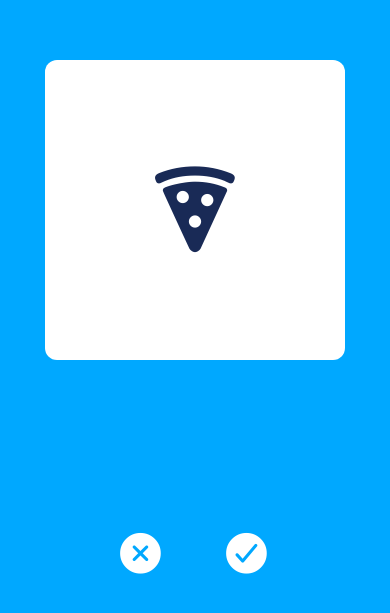
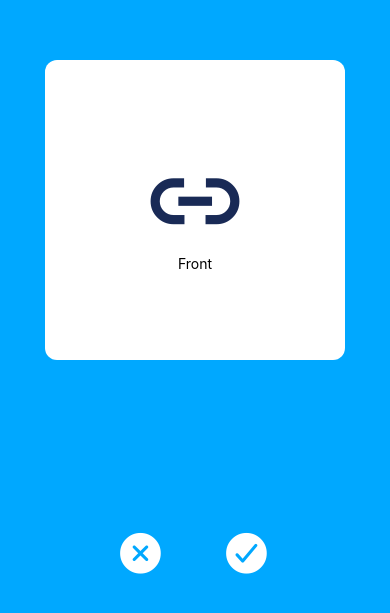
Before and after one commit to zpdl95/langApp, a React Native app: screen / in a window 390 px wide. Shown: the part 107-720 px from the top of the page. Built offline with nearby package versions, Linux system fonts and the light colour scheme.

Commit message:
#4.15 Card Project part Four

```diff
--- a/App.js
+++ b/App.js
@@ -1,7 +1,10 @@
-import React, { useRef } from "react";
-import { Animated, PanResponder, View } from "react-native";
+import React, { useRef, useState } from "react";
+import { Animated, PanResponder, Text, View, Dimensions } from "react-native";
 import styled from "styled-components/native";
 import { Ionicons } from "@expo/vector-icons";
+import icons from "./icons";
+
+const { width: deviceWidth } = Dimensions.get("window");
 
 const Container = styled.View`
   flex: 1;
@@ -66,12 +69,12 @@ export default function App() {
     useNativeDriver: true,
   });
   const goLeft = Animated.spring(position, {
-    toValue: -500,
+    toValue: -(deviceWidth + 50),
     useNativeDriver: true,
     tension: 20,
   });
   const goRight = Animated.spring(position, {
-    toValue: 500,
+    toValue: deviceWidth + 50,
     useNativeDriver: true,
     tension: 20,
   });
@@ -87,22 +90,34 @@ export default function App() {
       },
       onPanResponderRelease: (_, { dx }) => {
         if (dx < -250) {
-          goLeft.start();
+          goLeft.start(onDismiss);
         } else if (dx > 250) {
-          goRight.start();
+          goRight.start(onDismiss);
         } else {
           Animated.parallel([onPressOut, goCenter]).start();
         }
       },
     })
   ).current;
-  const closePress = () => goLeft.start();
-  const checkPress = () => goRight.start();
+  /* State */
+  const [index, setIndex] = useState(0);
+
+  /* onDismiss함수를 사용해서 2장의 카드로 카드가 무한정 작동되도록 보이게 만듬
+  앞카드가 사라지면 바로 가운데로 순간이동해 다음카드로 보이게함
+  애니메이션 소스를 줄이기 위한 트릭 */
+  const onDismiss = () => {
+    setIndex((prev) => prev + 1);
+    position.setValue(0);
+    scale.setValue(1);
+  };
+  const closePress = () => goLeft.start(onDismiss);
+  const checkPress = () => goRight.start(onDismiss);
   return (
     <Container>
       <CardContainer>
         <Card style={{ transform: [{ scale: secondScale }] }}>
-          <Ionicons name="beer" color="#192a56" size={98} />
+          <Ionicons name={icons[index + 1]} color="#192a56" size={98} />
+          <Text>back</Text>
         </Card>
         <Card
           {...panResponder.panHandlers}
@@ -114,7 +129,8 @@ export default function App() {
             ],
           }}
         >
-          <Ionicons name="pizza" color="#192a56" size={98} />
+          <Ionicons name={icons[index]} color="#192a56" size={98} />
+          <Text>Front</Text>
         </Card>
       </CardContainer>
       <BtnContainer>
--- /dev/null
+++ b/icons.js
@@ -0,0 +1,459 @@
+export default [
+  "link",
+  "search",
+  "image",
+  "text",
+  "alert",
+  "checkbox",
+  "menu",
+  "radio",
+  "timer",
+  "key",
+  "body",
+  "code",
+  "map",
+  "time",
+  "ellipse",
+  "filter",
+  "stop",
+  "close",
+  "book",
+  "pause",
+  "mail",
+  "home",
+  "laptop",
+  "star",
+  "save",
+  "cloud",
+  "eye",
+  "camera",
+  "enter",
+  "heart",
+  "calculator",
+  "download",
+  "play",
+  "calendar",
+  "barcode",
+  "hourglass",
+  "flag",
+  "car",
+  "man",
+  "gift",
+  "wallet",
+  "woman",
+  "earth",
+  "wifi",
+  "sync",
+  "warning",
+  "archive",
+  "arrow-down",
+  "arrow-up",
+  "bookmark",
+  "bookmarks",
+  "briefcase",
+  "brush",
+  "bug",
+  "chevron-down",
+  "chevron-up",
+  "clipboard",
+  "cog",
+  "compass",
+  "copy",
+  "crop",
+  "document",
+  "documents",
+  "flash",
+  "flashlight",
+  "flower",
+  "folder",
+  "funnel",
+  "game-controller",
+  "globe",
+  "grid",
+  "help",
+  "images",
+  "language",
+  "layers",
+  "leaf",
+  "list",
+  "location",
+  "lock-open",
+  "log-out",
+  "magnet",
+  "medal",
+  "megaphone",
+  "mic",
+  "moon",
+  "notifications-off",
+  "paper-plane",
+  "pencil",
+  "pie-chart",
+  "pin",
+  "print",
+  "rocket",
+  "share",
+  "shield",
+  "shuffle",
+  "stopwatch",
+  "thermometer",
+  "thumbs-down",
+  "thumbs-up",
+  "trash",
+  "trophy",
+  "tv",
+  "water",
+  "cart",
+  "refresh",
+  "alert-circle",
+  "aperture",
+  "arrow-down-circle",
+  "arrow-up-circle",
+  "bar-chart",
+  "battery-charging",
+  "bluetooth",
+  "disc",
+  "eye-off",
+  "film",
+  "git-branch",
+  "git-commit",
+  "git-merge",
+  "git-pull-request",
+  "help-circle",
+  "log-in",
+  "mic-off",
+  "move",
+  "pause-circle",
+  "play-circle",
+  "power",
+  "repeat",
+  "send",
+  "server",
+  "settings",
+  "square",
+  "stop-circle",
+  "terminal",
+  "trending-down",
+  "trending-up",
+  "triangle",
+  "umbrella",
+  "watch",
+  "remove",
+  "volume-off",
+  "expand",
+  "folder-open",
+  "star-half",
+  "flask",
+  "cut",
+  "caret-down",
+  "caret-up",
+  "cloud-download",
+  "cloud-upload",
+  "medkit",
+  "beer",
+  "desktop",
+  "female",
+  "male",
+  "paw",
+  "cube",
+  "at",
+  "bicycle",
+  "bus",
+  "transgender",
+  "bed",
+  "train",
+  "subway",
+  "battery-full",
+  "battery-half",
+  "newspaper",
+  "backspace",
+  "egg",
+  "glasses",
+  "hammer",
+  "headset",
+  "ice-cream",
+  "receipt",
+  "ribbon",
+  "school",
+  "shapes",
+  "skull",
+  "volume-mute",
+  "navigate",
+  "person",
+  "cloudy",
+  "snow",
+  "bandage",
+  "pulse",
+  "contrast",
+  "male-female",
+  "tablet-landscape",
+  "tablet-portrait",
+  "add",
+  "add-circle",
+  "airplane",
+  "alarm",
+  "albums",
+  "american-football",
+  "analytics",
+  "apps",
+  "arrow-back",
+  "arrow-back-circle",
+  "arrow-forward",
+  "arrow-forward-circle",
+  "arrow-redo",
+  "arrow-redo-circle",
+  "arrow-undo",
+  "arrow-undo-circle",
+  "at-circle",
+  "attach",
+  "barbell",
+  "baseball",
+  "basket",
+  "basketball",
+  "battery-dead",
+  "beaker",
+  "boat",
+  "bonfire",
+  "browsers",
+  "build",
+  "bulb",
+  "business",
+  "cafe",
+  "call",
+  "camera-reverse",
+  "car-sport",
+  "card",
+  "caret-back",
+  "caret-back-circle",
+  "caret-down-circle",
+  "caret-forward",
+  "caret-forward-circle",
+  "caret-up-circle",
+  "cash",
+  "cellular",
+  "chatbox",
+  "chatbox-ellipses",
+  "chatbubble",
+  "chatbubble-ellipses",
+  "chatbubbles",
+  "checkmark",
+  "checkmark-circle",
+  "checkmark-done",
+  "checkmark-done-circle",
+  "chevron-back",
+  "chevron-back-circle",
+  "chevron-down-circle",
+  "chevron-forward",
+  "chevron-forward-circle",
+  "chevron-up-circle",
+  "close-circle",
+  "cloud-circle",
+  "cloud-done",
+  "cloud-offline",
+  "cloudy-night",
+  "code-download",
+  "code-slash",
+  "code-working",
+  "color-fill",
+  "color-filter",
+  "color-palette",
+  "color-wand",
+  "construct",
+  "contract",
+  "create",
+  "document-attach",
+  "document-text",
+  "duplicate",
+  "ear",
+  "easel",
+  "ellipsis-horizontal",
+  "ellipsis-horizontal-circle",
+  "ellipsis-vertical",
+  "ellipsis-vertical-circle",
+  "exit",
+  "eyedrop",
+  "fast-food",
+  "file-tray",
+  "file-tray-full",
+  "file-tray-stacked",
+  "finger-print",
+  "fitness",
+  "flame",
+  "flash-off",
+  "football",
+  "git-compare",
+  "git-network",
+  "golf",
+  "hand-left",
+  "hand-right",
+  "happy",
+  "hardware-chip",
+  "heart-circle",
+  "heart-dislike",
+  "heart-dislike-circle",
+  "heart-half",
+  "help-buoy",
+  "infinite",
+  "information",
+  "information-circle",
+  "journal",
+  "keypad",
+  "library",
+  "list-circle",
+  "locate",
+  "lock-closed",
+  "logo-amazon",
+  "logo-amplify",
+  "logo-android",
+  "logo-angular",
+  "logo-apple",
+  "logo-apple-appstore",
+  "logo-bitbucket",
+  "logo-bitcoin",
+  "logo-buffer",
+  "logo-capacitor",
+  "logo-chrome",
+  "logo-closed-captioning",
+  "logo-codepen",
+  "logo-css3",
+  "logo-designernews",
+  "logo-dribbble",
+  "logo-dropbox",
+  "logo-edge",
+  "logo-electron",
+  "logo-euro",
+  "logo-facebook",
+  "logo-firebase",
+  "logo-firefox",
+  "logo-flickr",
+  "logo-foursquare",
+  "logo-github",
+  "logo-google",
+  "logo-google-playstore",
+  "logo-hackernews",
+  "logo-html5",
+  "logo-instagram",
+  "logo-ionic",
+  "logo-ionitron",
+  "logo-javascript",
+  "logo-laravel",
+  "logo-linkedin",
+  "logo-markdown",
+  "logo-no-smoking",
+  "logo-nodejs",
+  "logo-npm",
+  "logo-octocat",
+  "logo-pinterest",
+  "logo-playstation",
+  "logo-pwa",
+  "logo-python",
+  "logo-react",
+  "logo-reddit",
+  "logo-rss",
+  "logo-sass",
+  "logo-skype",
+  "logo-slack",
+  "logo-snapchat",
+  "logo-stackoverflow",
+  "logo-steam",
+  "logo-stencil",
+  "logo-tumblr",
+  "logo-tux",
+  "logo-twitch",
+  "logo-twitter",
+  "logo-usd",
+  "logo-vimeo",
+  "logo-vk",
+  "logo-vue",
+  "logo-web-component",
+  "logo-whatsapp",
+  "logo-windows",
+  "logo-wordpress",
+  "logo-xbox",
+  "logo-xing",
+  "logo-yahoo",
+  "logo-yen",
+  "logo-youtube",
+  "mail-open",
+  "mail-unread",
+  "medical",
+  "mic-circle",
+  "mic-off-circle",
+  "musical-note",
+  "musical-notes",
+  "navigate-circle",
+  "notifications",
+  "notifications-circle",
+  "notifications-off-circle",
+  "nuclear",
+  "nutrition",
+  "open",
+  "options",
+  "partly-sunny",
+  "people",
+  "people-circle",
+  "person-add",
+  "person-circle",
+  "person-remove",
+  "phone-landscape",
+  "phone-portrait",
+  "pint",
+  "pizza",
+  "planet",
+  "play-back",
+  "play-back-circle",
+  "play-forward",
+  "play-forward-circle",
+  "play-skip-back",
+  "play-skip-back-circle",
+  "play-skip-forward",
+  "play-skip-forward-circle",
+  "podium",
+  "pricetag",
+  "pricetags",
+  "push",
+  "qr-code",
+  "radio-button-off",
+  "radio-button-on",
+  "rainy",
+  "reader",
+  "recording",
+  "refresh-circle",
+  "reload",
+  "reload-circle",
+  "remove-circle",
+  "reorder-four",
+  "reorder-three",
+  "reorder-two",
+  "resize",
+  "restaurant",
+  "return-down-back",
+  "return-down-forward",
+  "return-up-back",
+  "return-up-forward",
+  "rose",
+  "sad",
+  "scan",
+  "scan-circle",
+  "search-circle",
+  "share-social",
+  "shield-checkmark",
+  "shirt",
+  "speedometer",
+  "stats-chart",
+  "sunny",
+  "swap-horizontal",
+  "swap-vertical",
+  "sync-circle",
+  "tennisball",
+  "thunderstorm",
+  "today",
+  "toggle",
+  "trail-sign",
+  "trash-bin",
+  "videocam",
+  "volume-high",
+  "volume-low",
+  "volume-medium",
+  "walk",
+  "wine",
+];
```
